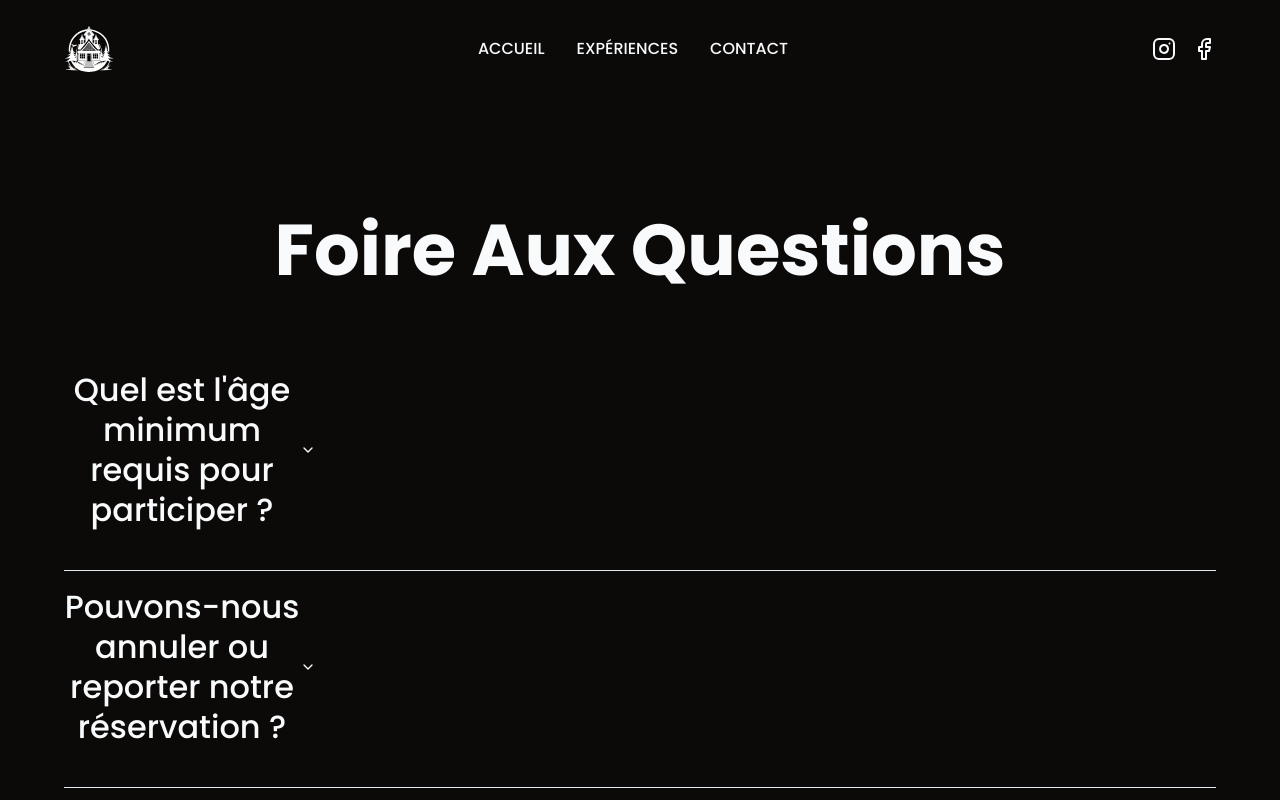
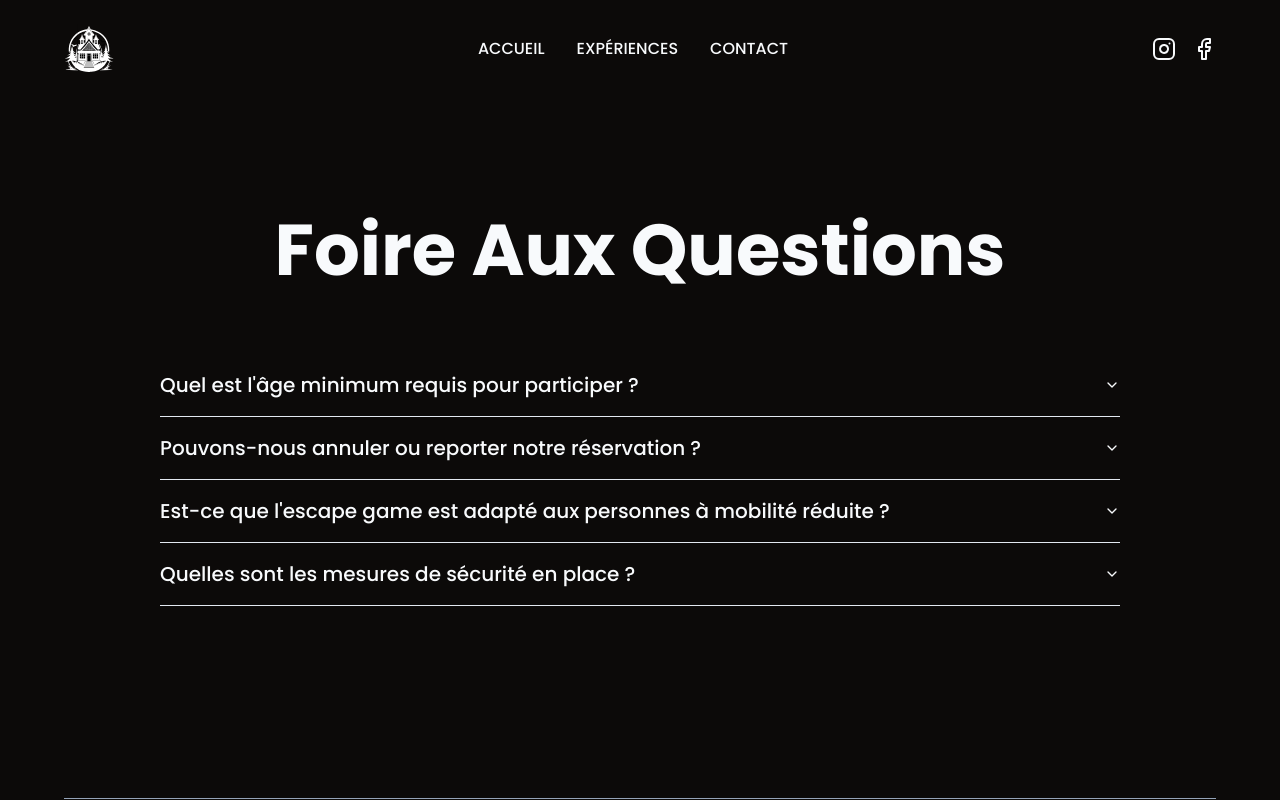
Before and after one commit to SebastienLaurentt/Escape-Game, a Next.js app: page /faq in a window 1280 px wide. Shown: the top 800 px of the page. Built offline with nearby package versions, Linux system fonts and the light colour scheme.

Commit message:
fix accordion issue (now h4) and update css

```diff
--- a/components/shared/Sections/Faq.tsx
+++ b/components/shared/Sections/Faq.tsx
@@ -7,8 +7,8 @@ import {
 
 const Faq = () => {
   return (
-    <Accordion type="single" collapsible className="w-full">
-      <AccordionItem value="item-1">
+    <Accordion type="single" collapsible className="w-full md:px-8 xl:px-24" >
+      <AccordionItem value="item-1" >
         <AccordionTrigger>
           Quel est l&apos;âge minimum requis pour participer ?
         </AccordionTrigger>
--- a/components/ui/accordion.tsx
+++ b/components/ui/accordion.tsx
@@ -24,18 +24,21 @@ const AccordionTrigger = React.forwardRef<
   React.ElementRef<typeof AccordionPrimitive.Trigger>,
   React.ComponentPropsWithoutRef<typeof AccordionPrimitive.Trigger>
 >(({ className, children, ...props }, ref) => (
-  <AccordionPrimitive.Header className="flex">
+  <AccordionPrimitive.Header className="flex" asChild>
+    <h4>
     <AccordionPrimitive.Trigger
       ref={ref}
       className={cn(
-        "flex flex-1 items-center justify-between py-4 font-medium transition-all hover:underline [&[data-state=open]>svg]:rotate-180",
+        "flex flex-1 items-center lg:text-md justify-between py-4 font-medium transition-all hover:underline [&[data-state=open]>svg]:rotate-180",
         className
       )}
       {...props}
     >
+
       {children}
       <ChevronDown className="h-4 w-4 shrink-0 transition-transform duration-200" />
     </AccordionPrimitive.Trigger>
+    </h4>
   </AccordionPrimitive.Header>
 ))
 AccordionTrigger.displayName = AccordionPrimitive.Trigger.displayName
```
